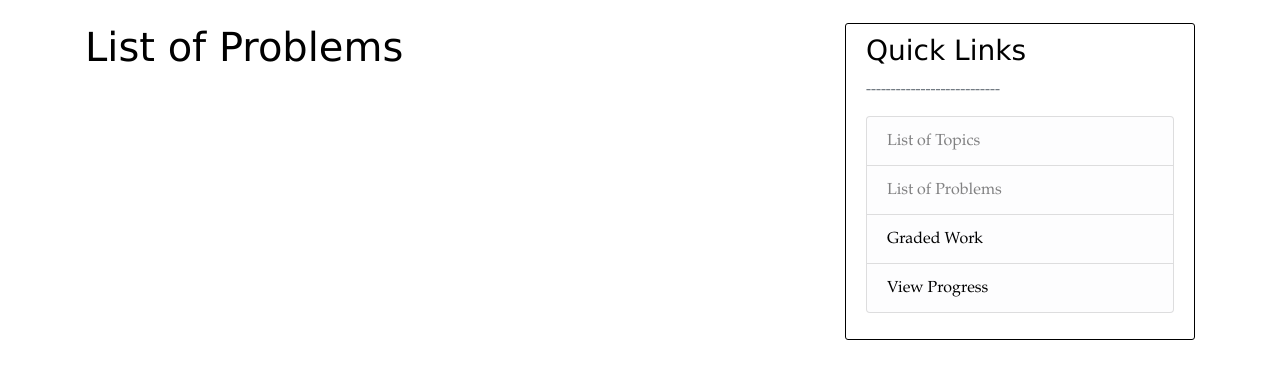
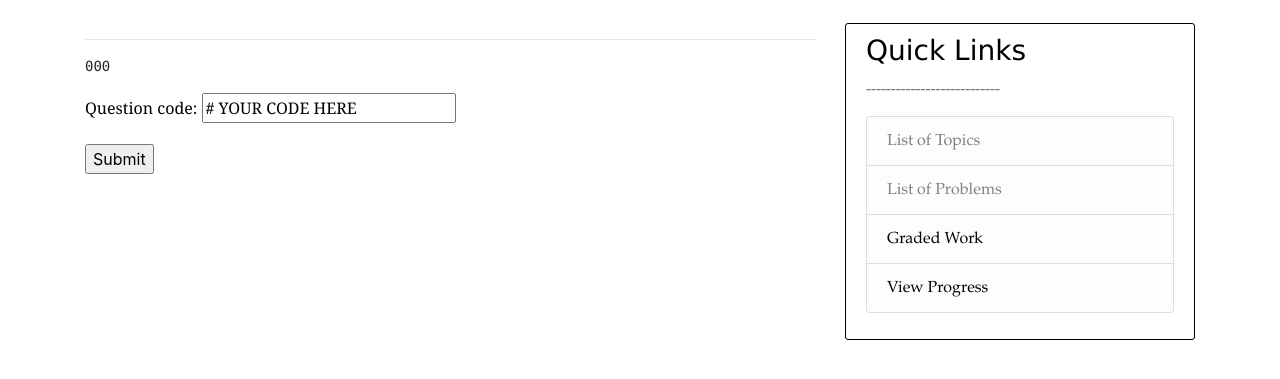
Before and after one commit to Murtz5253/learning-with-python, a Django app: page /problems/ in a window 1280 px wide. Shown: the part 57-436 px from the top of the page. Run offline with Django 4.2, Linux system fonts and the light colour scheme; tables that the repository leaves empty hold one stand-in row (values such as "Sample post"); some libraries are stand-ins or nearby versions.

Commit message:
Code editor showing on problems page woohoo!

```diff
--- a/django_project/topics/templates/topics/problems.html
+++ b/django_project/topics/templates/topics/problems.html
@@ -1,4 +1,18 @@
 {% extends "topics/base.html" %}
 {% block content %}
-    <h1>List of Problems</h1>
-{% endblock content%}
+<head>
+    <title>List of Problems</title>
+    {{ form.media }}
+</head>
+<body>
+    {% for problem in problems %}
+    <hr/>
+    <pre>{{ problem.question_code }}</pre>
+    <form action="" method="post">
+        {% csrf_token %}
+        {{ form.as_p }}
+        <input type="submit"/>
+    </form>
+    {% endfor %}
+</body>
+{% endblock content %}
--- a/django_project/topics/views.py
+++ b/django_project/topics/views.py
@@ -1,6 +1,6 @@
-from django.shortcuts import render
+from django.shortcuts import render, redirect
 from django.http import HttpResponse, HttpResponseRedirect
-from .models import QuestionForm
+from .models import Question, QuestionForm
 
 def home(request):
     return render(request, 'topics/home.html')
@@ -12,18 +12,14 @@ def topic(request):
 #     return render(request, 'topics/problems.html', {'title': 'List of Problems'})
 
 def problems(request):
-    # if this is a POST request we need to process the form data
     if request.method == 'POST':
-        # create a form instance and populate it with data from the request:
-        form = QuestionForm(request.POST)
-        # check whether it's valid:
+        form = QuestionForm(request.POST, initial={'question_code': '# YOUR CODE HERE'})
         if form.is_valid():
-            # process the data in form.cleaned_data as required
-            # ...
-            # redirect to a new URL:
-            return HttpResponseRedirect('/thanks/')
-
-    # if a GET (or any other method) we'll create a blank form
+            form.save()
+            return redirect('/')
     else:
-        form = QuestionForm()
-    return render(request, 'topics/problems.html', {'title': 'List of Problems', 'form': form})
+        form = QuestionForm(initial={'question_code': '# YOUR CODE HERE'})
+    return render(request, "topics/problems.html", {
+        "form": form,
+        "problems": Question.objects.all()
+    })
```
